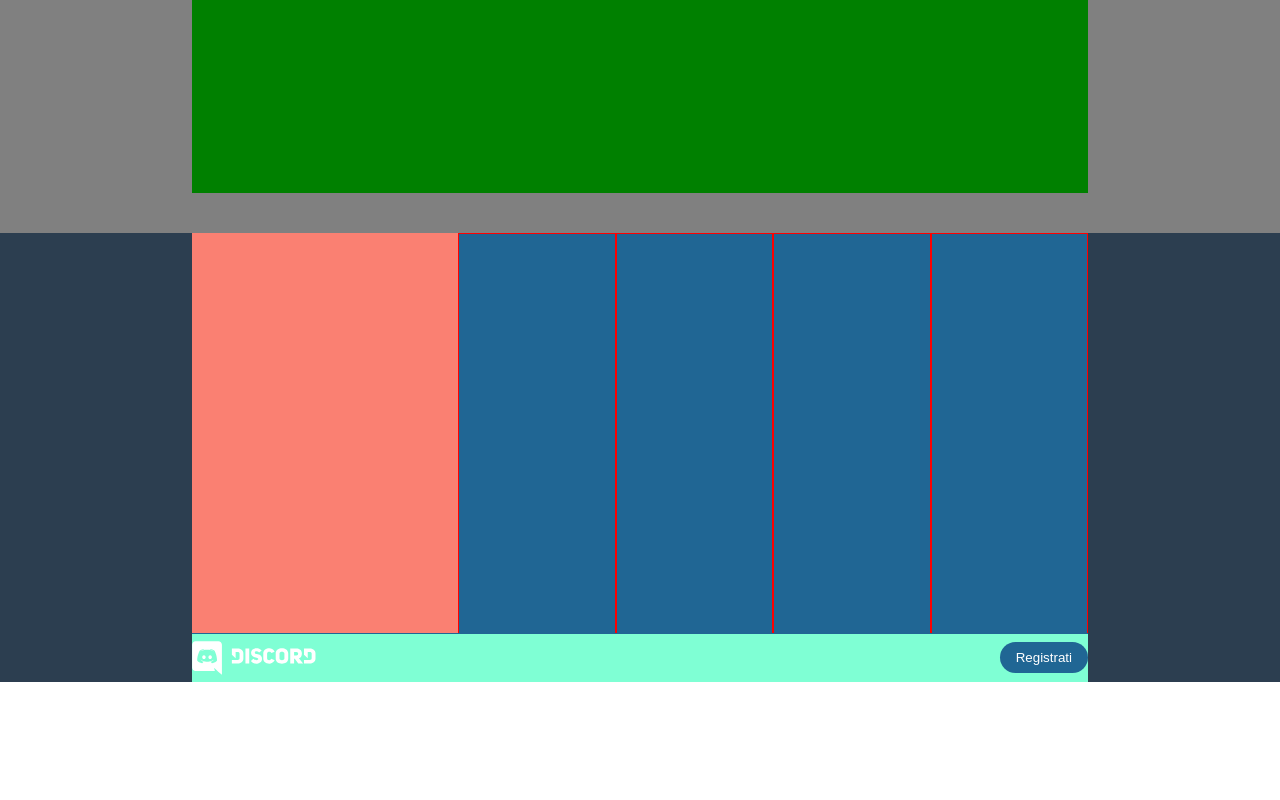
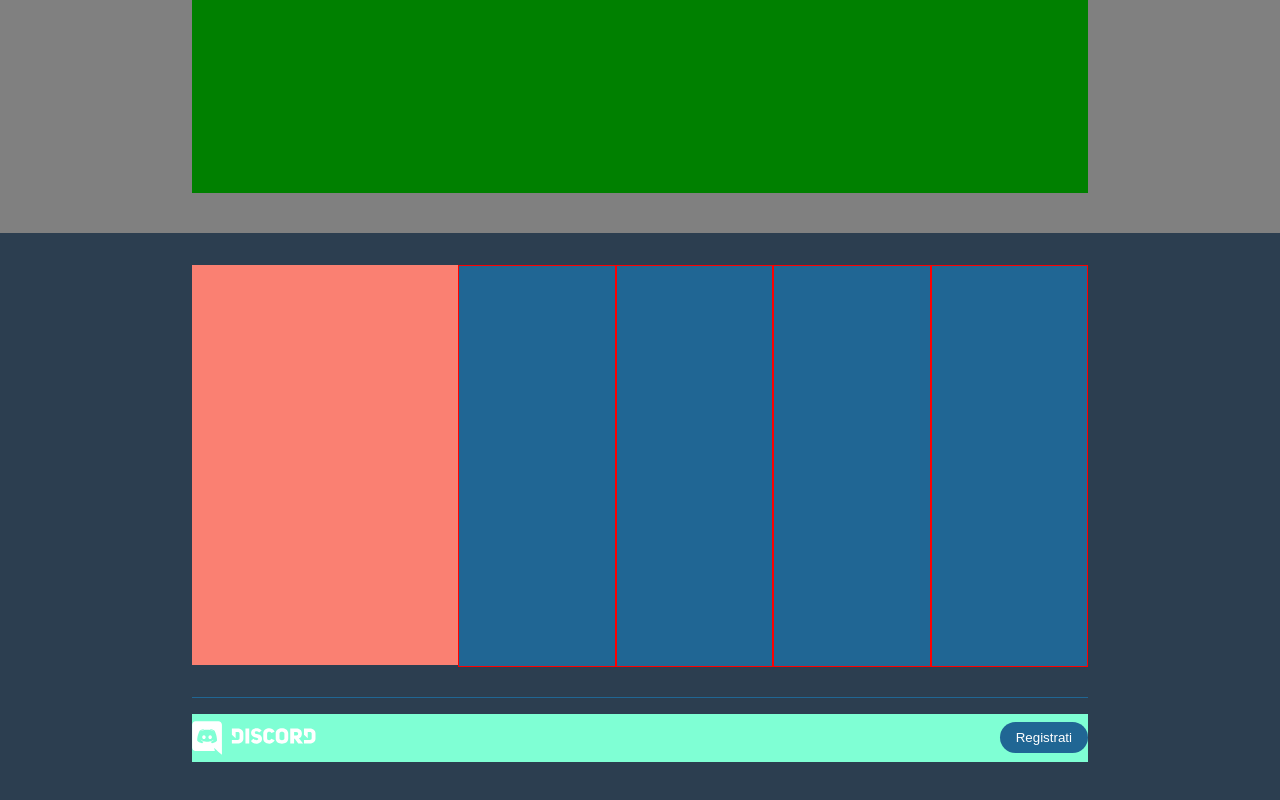
Before and after one commit to CastellucciLuca/htmlcss-struttura-discord, a plain HTML site: page index.html in a window 1280 px wide. Shown: the part 2183-2983 px from the top of the page. Before the commit the page ends 2865 px from the top, so only its background shows below. Drawn offline with Linux system fonts and the light colour scheme.

Commit message:
margin-footer

```diff
--- a/style.css
+++ b/style.css
@@ -95,6 +95,7 @@ section.main-footer{
     width: 70%;
     height: 25rem;
     display: flex;
+    margin: 2rem 0;
 }
 div.big-link{
     width: 30%;
@@ -120,6 +121,7 @@ section.end-footer{
     align-items: center;
     justify-content: space-between;
     background-color: aquamarine;
+    margin: 1rem 0 3rem 0;
 }
 button.blue-button{
     border-radius: 16px;
```
